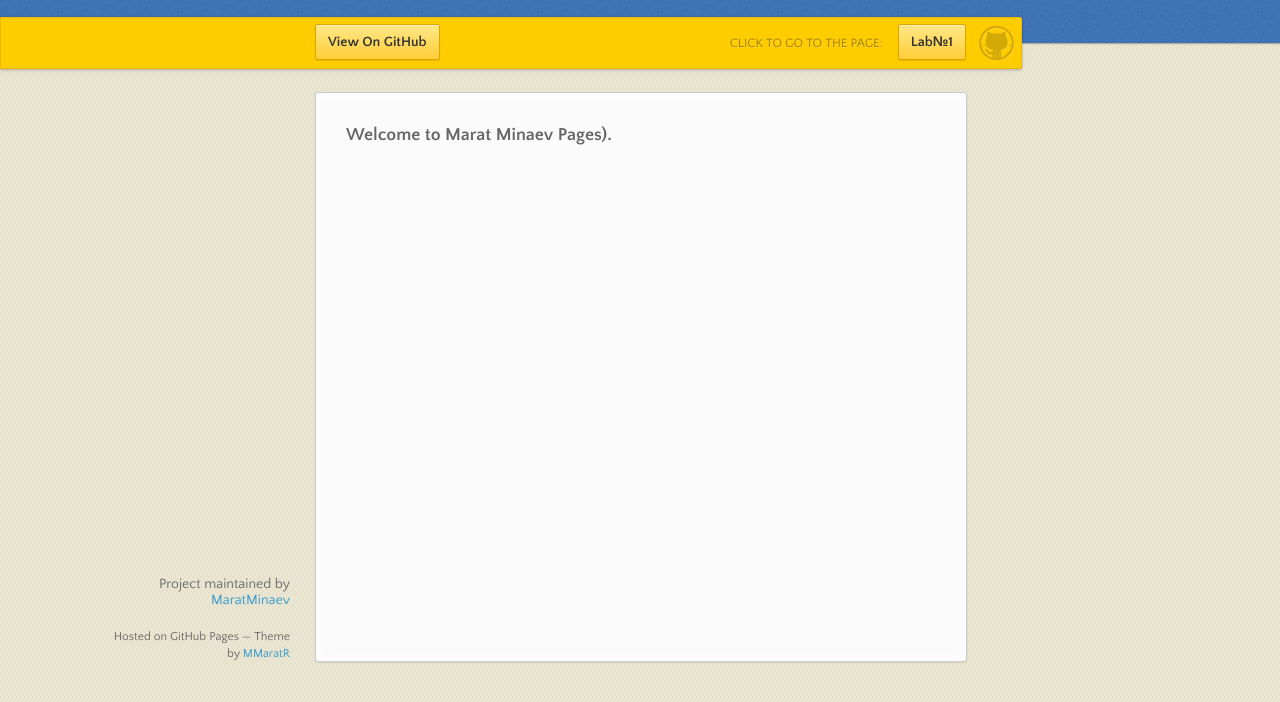
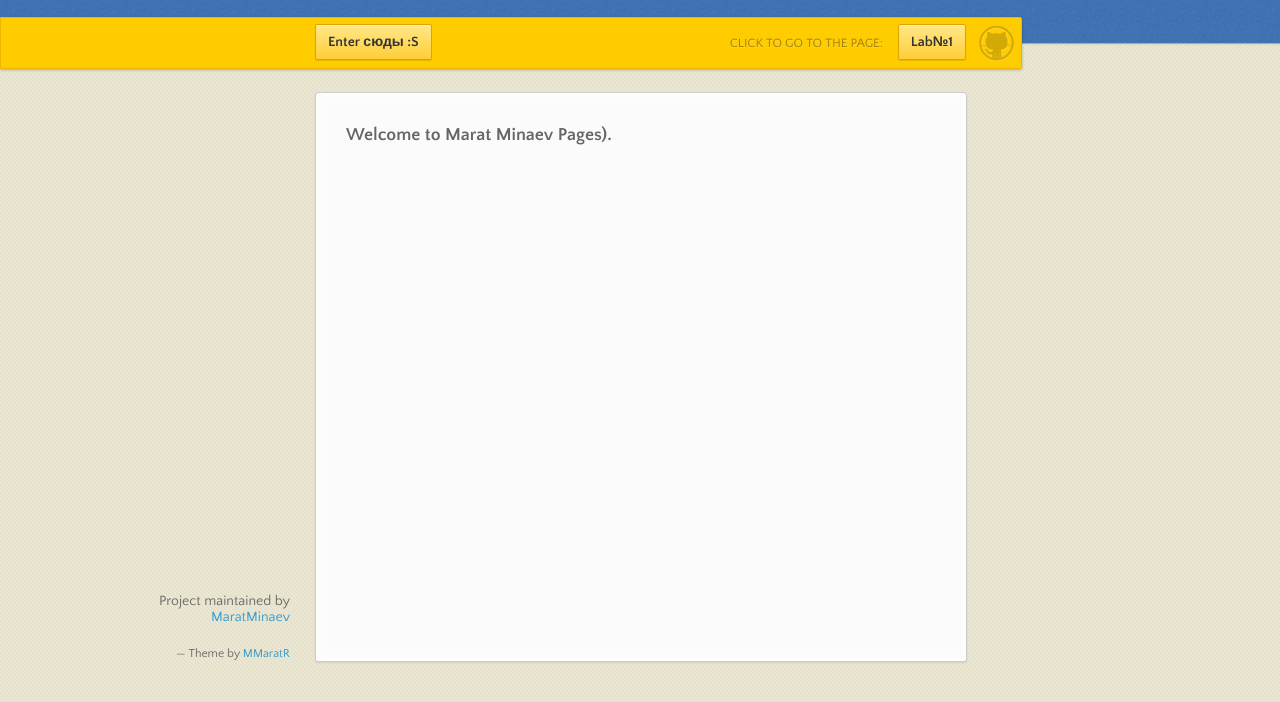
Before and after one commit to LacizoriAlNeugro/gohard, a plain HTML site: page index.html in a window 1280 px wide. Shown: the part 98-800 px from the top of the page. Drawn offline with nearby package versions, Linux system fonts and the light colour scheme.

Commit message:
Update index.html

```diff
--- a/index.html
+++ b/index.html
@@ -24,7 +24,7 @@
       <div id="banner">
         <span id="logo"></span>
 
-        <a href="https://github.com/MaratMinaev/gohard" class="button fork"><strong>View On GitHub</strong></a>
+        <a href="https://github.com/MaratMinaev/gohard" class="button fork"><strong>Enter сюды :S</strong></a>
         <div class="downloads">
           <span>Click to go to the page:</span>
           <ul>
@@ -44,7 +44,7 @@
       </section>
       <footer>
         <p>Project maintained by <a href="https://github.com/MaratMinaev">MaratMinaev</a></p>
-        <p><small>Hosted on GitHub Pages &mdash; Theme by <a href="https://vk.com/id747846831">MMaratR</a></small></p>
+        <p><small> &mdash; Theme by <a href="https://vk.com/id747846831">MMaratR</a></small></p>
       </footer>
     </div>
     <!--[if !IE]><script>fixScale(document);</script><![endif]-->
```
